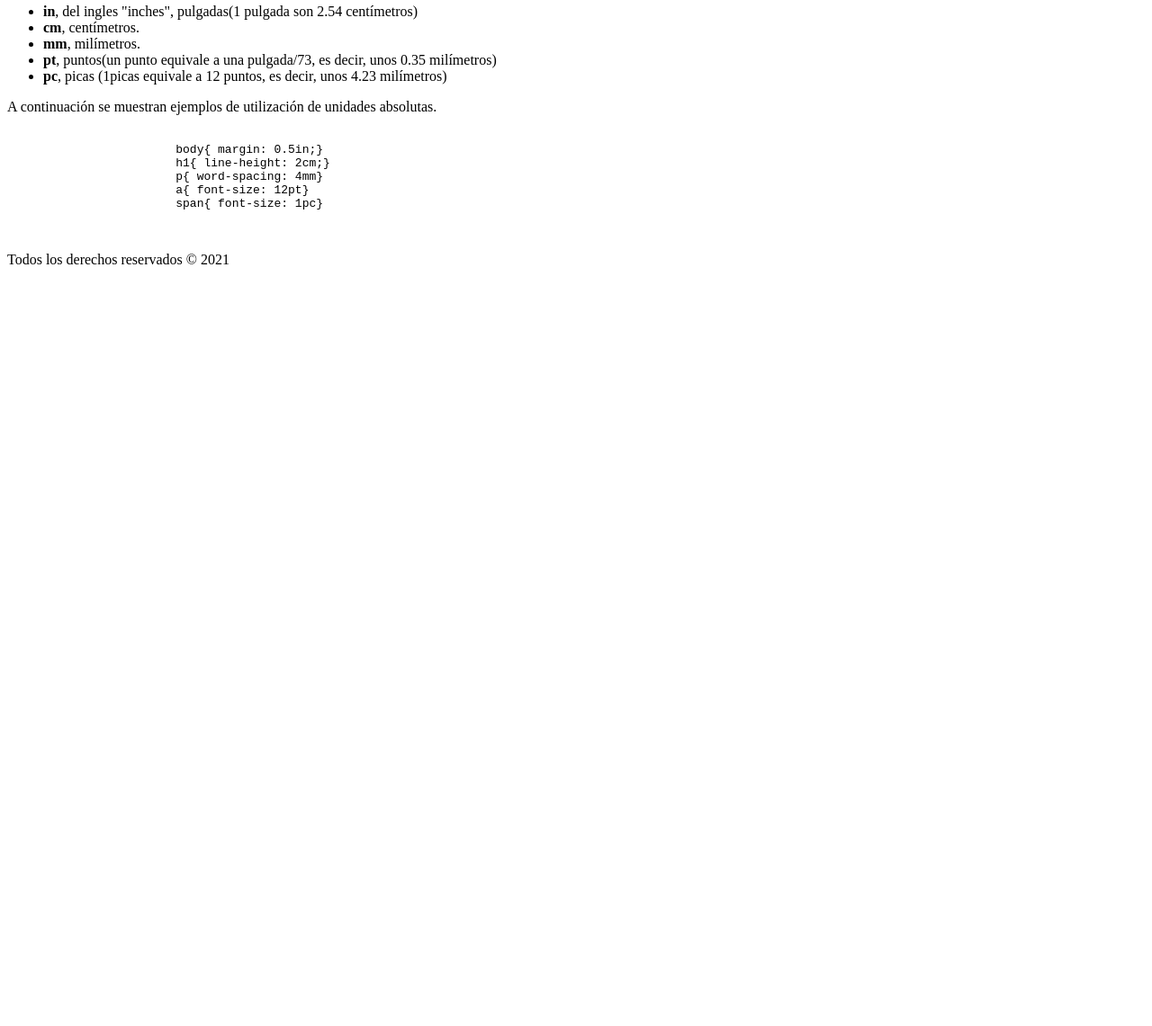
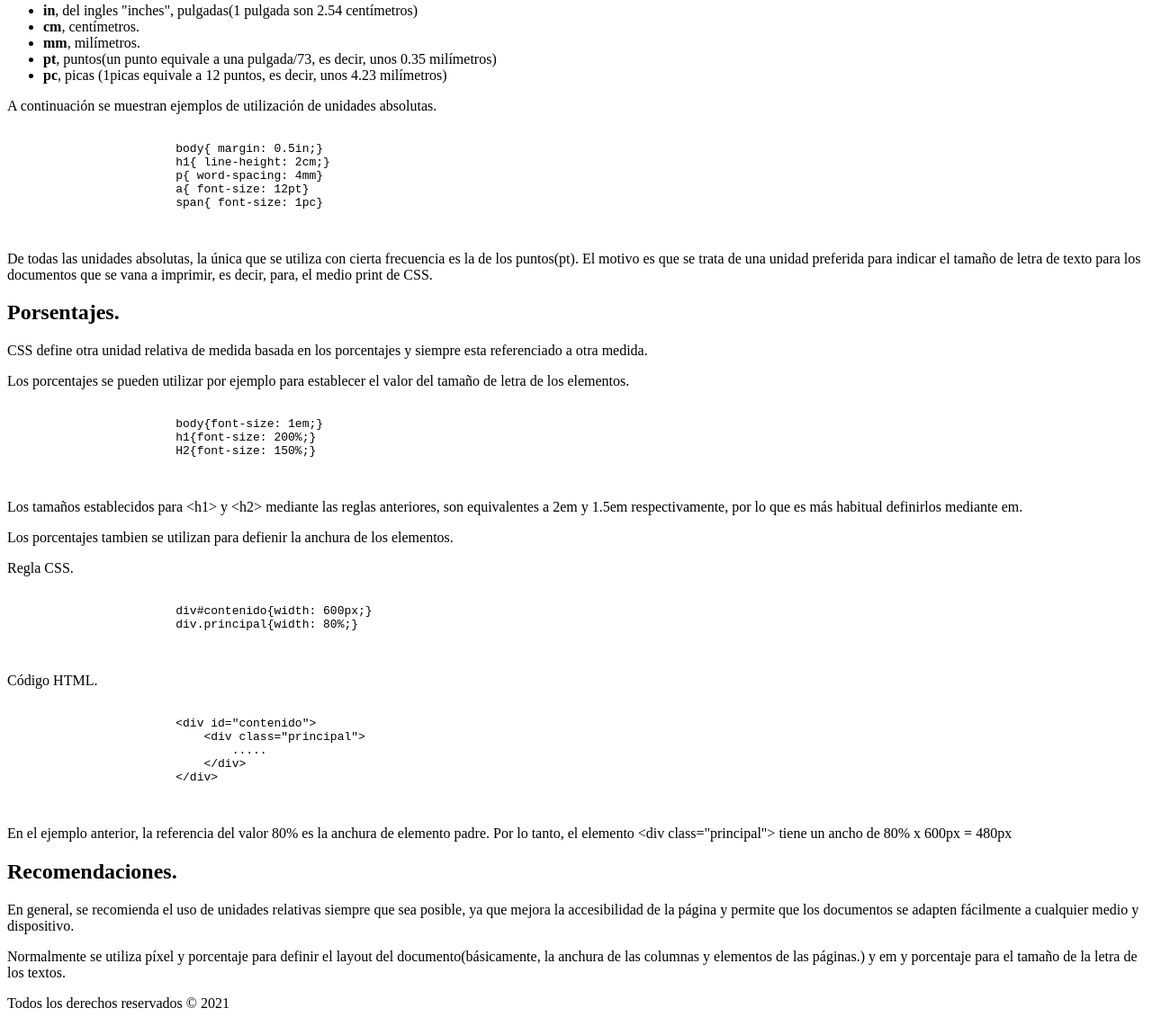
Before and after one commit to Milton-2020/basico_css3, a plain HTML site: page unidades_medida.html in a window 1280 px wide. Shown: the part 745-1886 px from the top of the page at 90% size. Before the commit the page ends 1059 px from the top, so only its background shows below. Drawn offline with Linux system fonts and the light colour scheme.

```diff
--- a/unidades_medida.html
+++ b/unidades_medida.html
@@ -31,7 +31,7 @@
                 <p>Las unidades relativas son más flexibles que las unidades absolutas por que se adaptan más fácilmente a los diferentes medios. A continuacion se muestra la lista de unidades de medida relativas y la referencia que se toma para determinar
                     su valor real.</p>
                 <ol>
-                    <li><strong>em</strong>, (no confundir con la etiqueta &lg;em&gt; de HTML) Aun que no es una definción exacta, el valor de un 1em se puede aproximar por la anchura de la letra "M".</li>
+                    <li><strong>em</strong>, (no confundir con la etiqueta &lt;em&gt; de HTML) Aun que no es una definción exacta, el valor de un 1em se puede aproximar por la anchura de la letra "M".</li>
                     <li><strong>ex</strong>, relativa respecto de la altura de la letra "x" (minuscula)</li>
                     <li><strong>px</strong> (píxel), relativa respeto de la pantalla del usuario.</li>
                 </ol>
@@ -72,6 +72,49 @@
                         span{ font-size: 1pc}
                     </code>
                 </pre>
+                <p>De todas las unidades absolutas, la única que se utiliza con cierta frecuencia es la de los puntos(pt). El motivo es que se trata de una unidad preferida para indicar el tamaño de letra de texto para los documentos que se vana a imprimir,
+                    es decir, para, el medio print de CSS.</p>
+            </article>
+            <article>
+                <header>
+                    <h2>Porsentajes.</h2>
+                </header>
+                <p>CSS define otra unidad relativa de medida basada en los porcentajes y siempre esta referenciado a otra medida.</p>
+                <p>Los porcentajes se pueden utilizar por ejemplo para establecer el valor del tamaño de letra de los elementos.</p>
+                <pre>
+                    <code>
+                        body{font-size: 1em;}
+                        h1{font-size: 200%;}
+                        H2{font-size: 150%;}
+                    </code>
+                </pre>
+                <p>Los tamaños establecidos para &lt;h1&gt; y &lt;h2&gt; mediante las reglas anteriores, son equivalentes a 2em y 1.5em respectivamente, por lo que es más habitual definirlos mediante em.</p>
+                <p>Los porcentajes tambien se utilizan para defienir la anchura de los elementos.</p>
+                <p>Regla CSS.</p>
+                <pre>
+                    <code>
+                        div#contenido{width: 600px;}
+                        div.principal{width: 80%;}
+                    </code>
+                </pre>
+                <p>Código HTML.</p>
+                <pre>
+                    <code>
+                        &lt;div id="contenido"&gt;
+                            &lt;div class="principal"&gt;
+                                .....
+                            &lt;/div&gt;
+                        &lt;/div&gt;
+                    </code>
+                </pre>
+                <p>En el ejemplo anterior, la referencia del valor 80% es la anchura de elemento padre. Por lo tanto, el elemento &lt;div class="principal"&gt; tiene un ancho de 80% x 600px = 480px</p>
+            </article>
+            <article>
+                <header>
+                    <h2>Recomendaciones.</h2>
+                </header>
+                <p>En general, se recomienda el uso de unidades relativas siempre que sea posible, ya que mejora la accesibilidad de la página y permite que los documentos se adapten fácilmente a cualquier medio y dispositivo.</p>
+                <p>Normalmente se utiliza píxel y porcentaje para definir el layout del documento(básicamente, la anchura de las columnas y elementos de las páginas.) y em y porcentaje para el tamaño de la letra de los textos.</p>
             </article>
         </section>
     </main>
```
Also changed, not shown: borrador.html (added, +33 -0 lines), colores.html (added, +26 -0 lines), index.html (+4 -0 lines).
